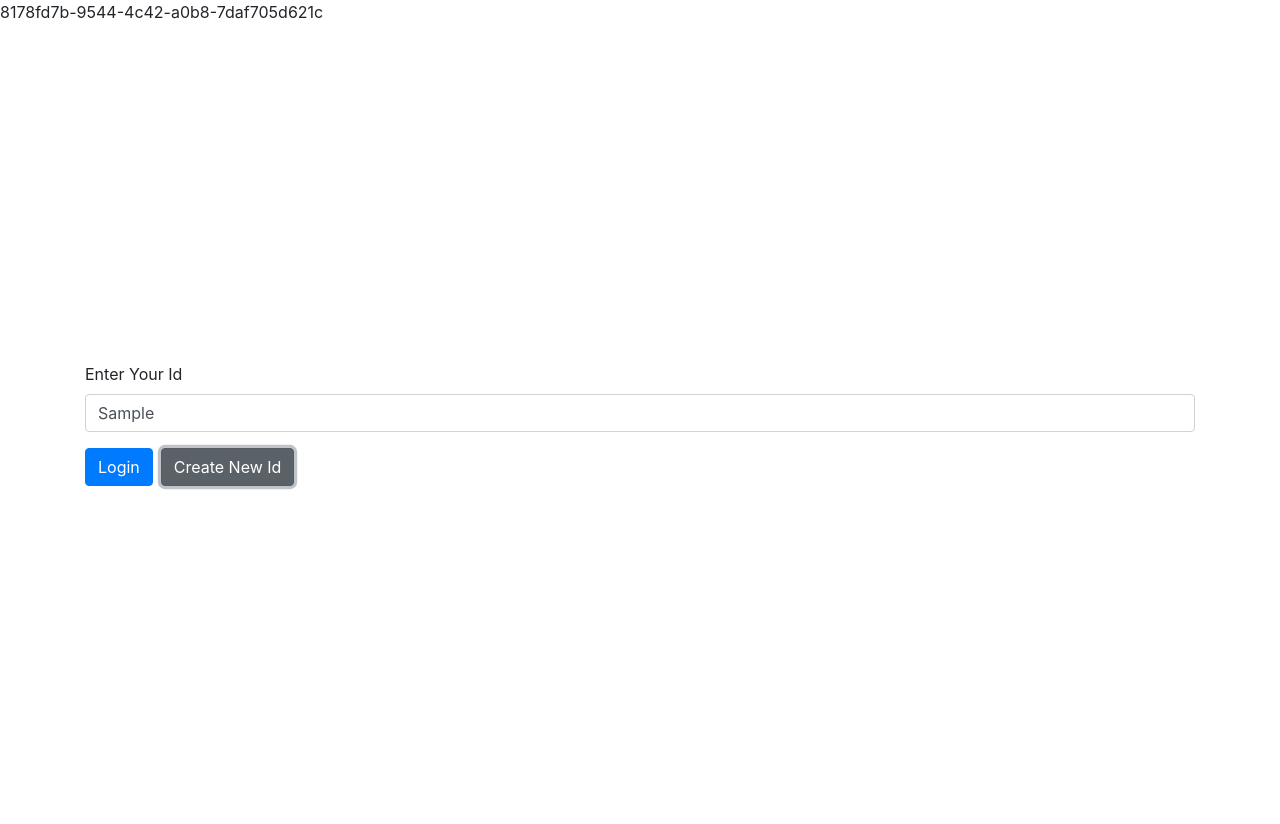
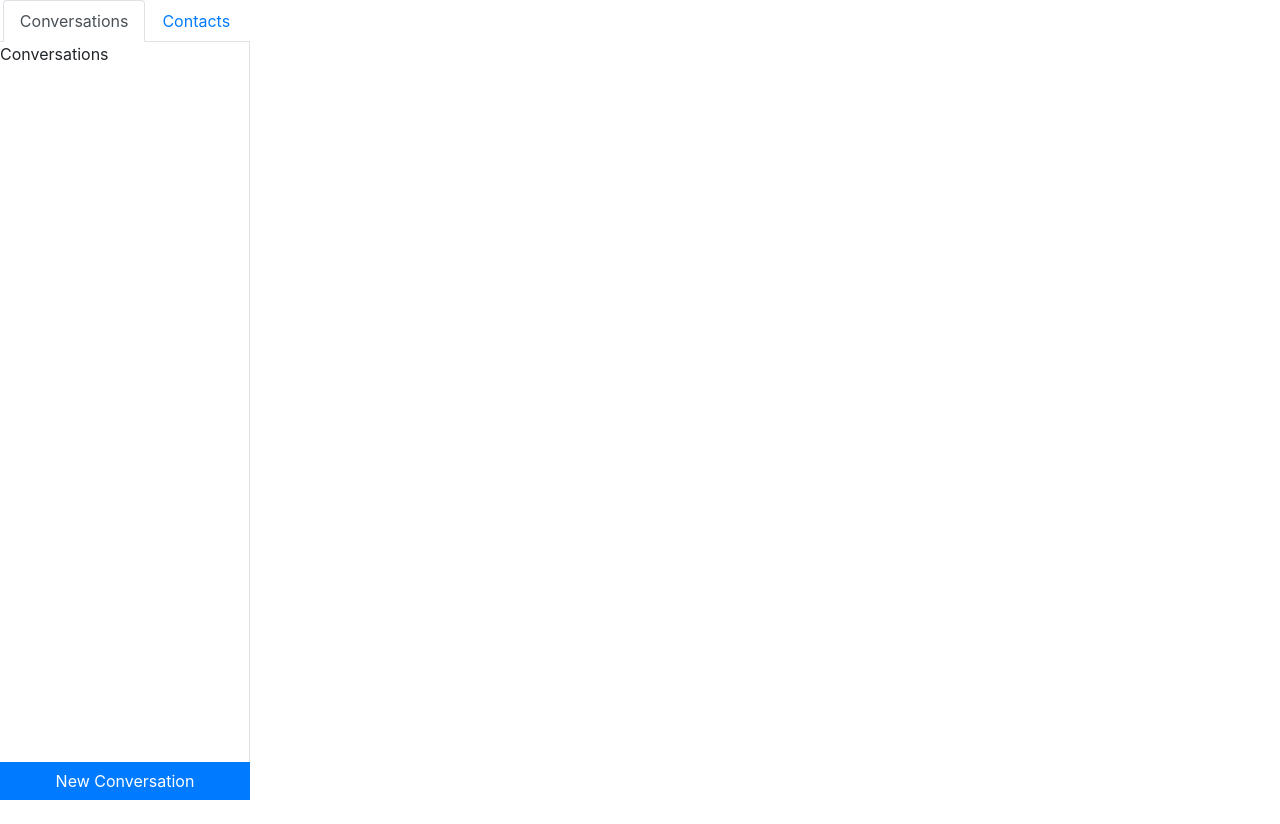
Before and after one commit to Rubick1997/Socketchatapp, a React (Create React App) app: page / in a window 1280 px wide. Both pictures are taken after typing "Sample" into the empty fields and a click on the button "Create New Id". After the commit the page ends 800 px from the top, so only its background shows below. Built offline with nearby package versions, Linux system fonts and the light colour scheme.

Commit message:
Side bar

```diff
--- a/src/components/App.js
+++ b/src/components/App.js
@@ -1,14 +1,14 @@
 import React from "react"
 import useLocalStorage from "../hooks/useLocalStorage";
 import Login from "./Login"
+import Dashboard from "./Dashboard";
 
 function App() {
-  const [id, setId] = useLocalStorage();
+  const [id, setId] = useLocalStorage("id");
 
   return (
     <div>
-      {id}
-      <Login onSubmitId ={setId} />
+      {id ? <Dashboard id = {id}/> :<Login onSubmitId ={setId} />}
     </div>
   );
 }
--- /dev/null
+++ b/src/components/Contacts.js
@@ -0,0 +1,11 @@
+import React from 'react'
+
+function Contacts() {
+    return (
+        <div>
+            Contacts
+        </div>
+    )
+}
+
+export default Contacts
--- /dev/null
+++ b/src/components/Conversations.js
@@ -0,0 +1,10 @@
+import React from 'react'
+
+function Conversations() {
+    return (
+        <div>Conversations
+        </div>
+    )
+}
+
+export default Conversations
--- /dev/null
+++ b/src/components/Dashboard.js
@@ -0,0 +1,11 @@
+import React from 'react'
+import Sidebar from "./Sidebar"
+function Dashboard({id}) {
+    return (
+        <div className = "d-flex" style = {{height:"100vh"}}>
+           <Sidebar id={id}/>
+        </div>
+    )
+}
+
+export default Dashboard
--- /dev/null
+++ b/src/components/NewConversationModal.js
@@ -0,0 +1,11 @@
+import React from 'react'
+
+function NewConversationModal() {
+    return (
+        <div>
+
+        </div>
+    )
+}
+
+export default NewConversationModal
--- /dev/null
+++ b/src/components/Sidebar.js
@@ -0,0 +1,59 @@
+import React, { useState } from "react";
+import { Tab, Nav, Button, Modal } from "react-bootstrap";
+import Conversations from "./Conversations";
+import Contacts from "./Contacts";
+import NewConversationModal from "./NewConversationModal";
+import NewContactModal from "./newContactModal";
+
+const CONVERSATIONS_KEY = "conversations";
+const CONTACTS_KEY = "contacts";
+
+function Sidebar({ id }) {
+	const [activeKey, setActiveKey] = useState(CONVERSATIONS_KEY);
+	const [modalOpen, setModalOpen] = useState(false);
+
+	const conversationsOpen = activeKey === CONVERSATIONS_KEY;
+
+	const closeModal = () => {
+		setModalOpen(false);
+	};
+
+	return (
+		<div style={{ width: "250px" }} className='d-flex flex-column'>
+			<Tab.Container activeKey={activeKey} onSelect={setActiveKey}>
+				<Nav variant='tabs' className='justify-content-center'>
+					<Nav.Item>
+						<Nav.Link eventKey={CONVERSATIONS_KEY}>Conversations</Nav.Link>
+					</Nav.Item>
+					<Nav.Item>
+						<Nav.Link eventKey={CONTACTS_KEY}>Contacts</Nav.Link>
+					</Nav.Item>
+				</Nav>
+				<Tab.Content className='border-right overflow-auto flex-grow-1'>
+					<Tab.Pane eventKey={CONVERSATIONS_KEY}>
+						<Conversations />
+					</Tab.Pane>
+					<Tab.Pane eventKey={CONTACTS_KEY}>
+						<Contacts />
+					</Tab.Pane>
+				</Tab.Content>
+				<Button
+					className='rounded-0'
+					onClick={() => {
+						setModalOpen(true);
+					}}>
+					New {conversationsOpen ? "Conversation" : "Contact"}
+				</Button>
+			</Tab.Container>
+			<Modal show={modalOpen} onHide={closeModal}>
+				{conversationsOpen ? (
+					<NewConversationModal closeModal={closeModal} />
+				) : (
+					<NewContactModal closeModal={closeModal} />
+				)}
+			</Modal>
+		</div>
+	);
+}
+
+export default Sidebar;
--- /dev/null
+++ b/src/components/newContactModal.js
@@ -0,0 +1,11 @@
+import React from 'react'
+
+function newContactModal() {
+    return (
+        <div>
+
+        </div>
+    )
+}
+
+export default newContactModal
```
